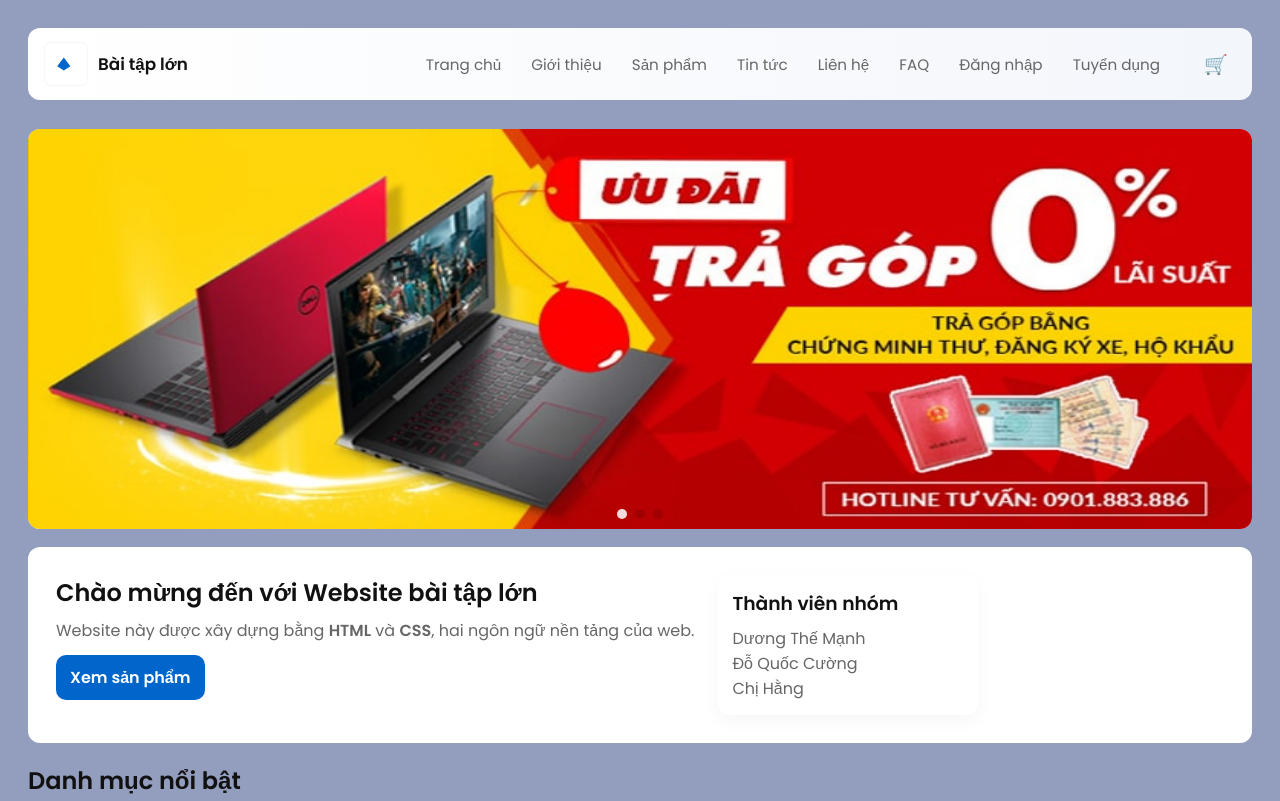
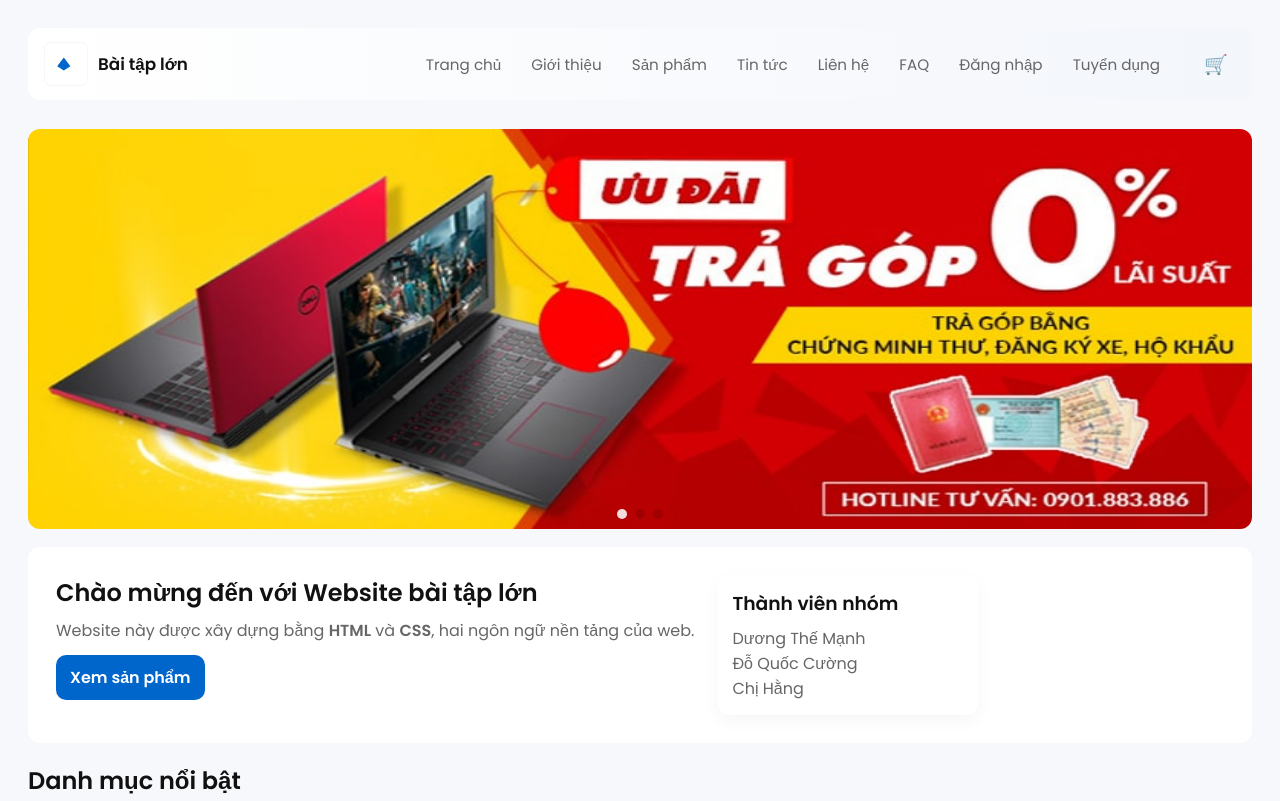
Before and after one commit to DoQuocCuong83/BTL_ThietKeWeb, a plain HTML site: page index.html in a window 1280 px wide. Shown: the top 801 px of the page. Drawn offline with Linux system fonts and the light colour scheme.

Commit message:
Hotfix background

```diff
--- a/assets/common.css
+++ b/assets/common.css
@@ -1,8 +1,7 @@
 @import url("https://fonts.googleapis.com/css2?family=Poppins:wght@300;400;600&display=swap");
 
 :root {
-  /* --bg: #f7f8fb; */
-  --bg: #939dbd;
+  --bg: #f7f8fb;
   --card: #ffffff;
   --accent: #0066cc;
   --muted: #666666;
```
